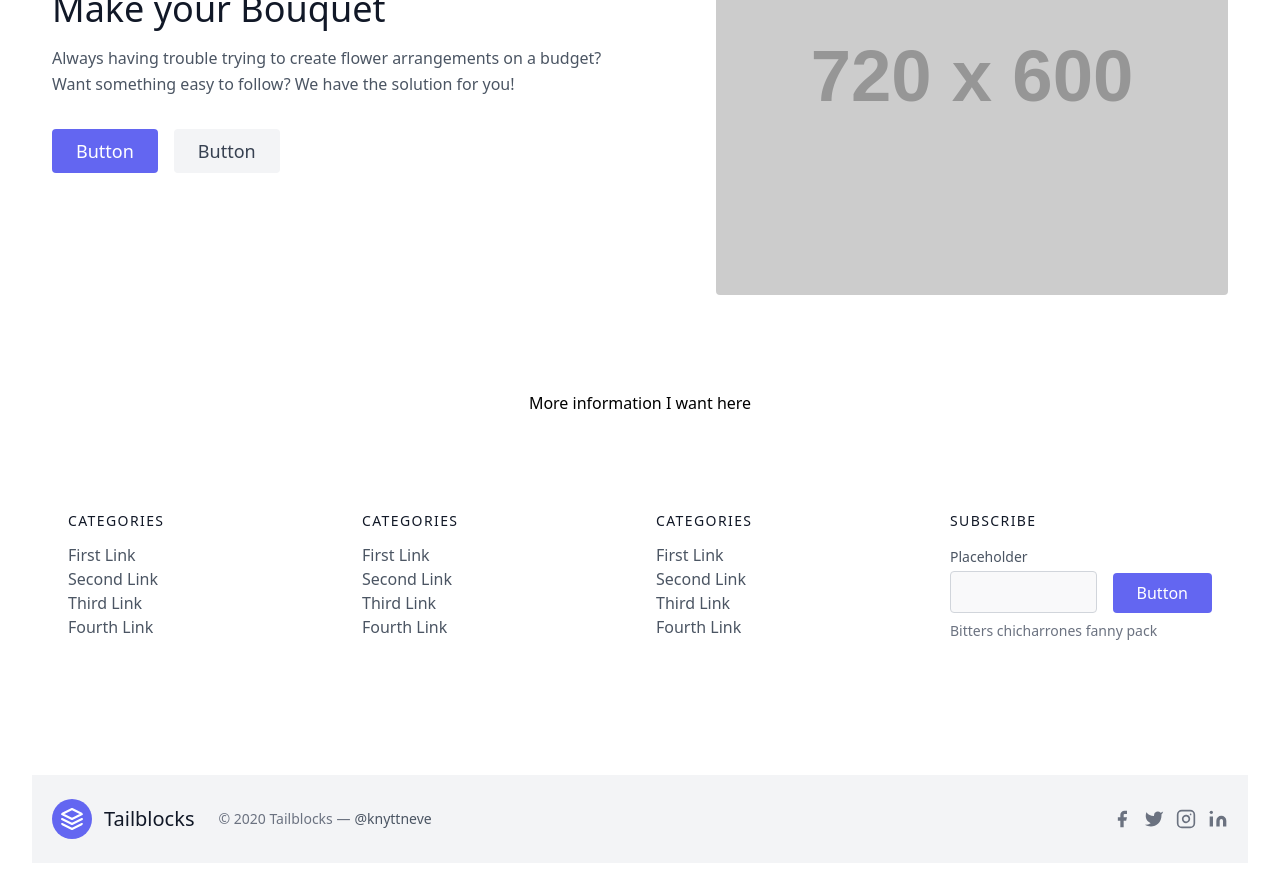
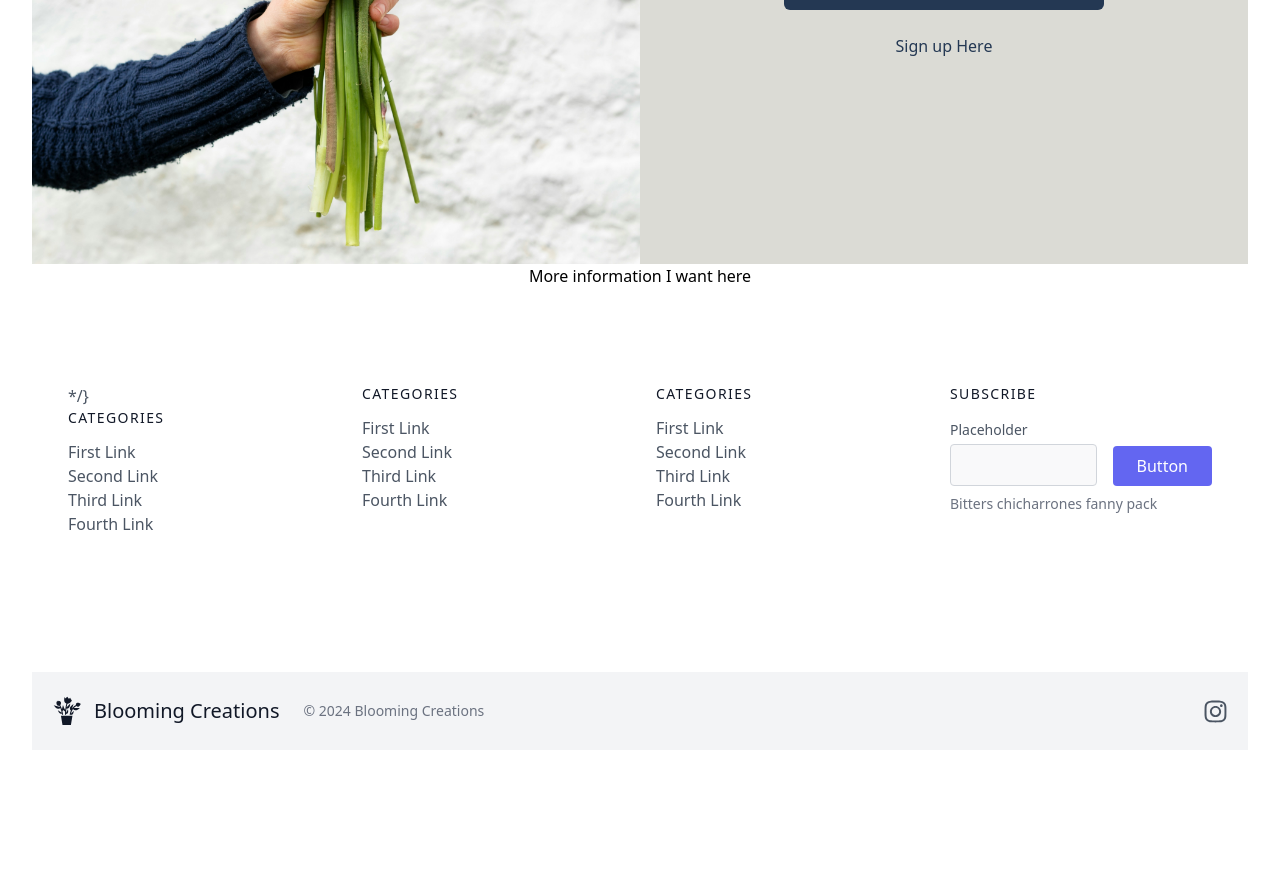
Before and after one commit to lavollmer/flowers-creation, a React (Vite) app: page / in a window 1280 px wide. Shown: the part 1140-2018 px from the top of the page. After the commit the page ends 1922 px from the top, so only its background shows below. Built offline with nearby package versions, Linux system fonts and the light colour scheme.

Commit message:
updating footer

```diff
--- a/src/App.jsx
+++ b/src/App.jsx
@@ -16,8 +16,8 @@ function App() {
     <>
       <div>
         <Header />
+        <Hero />
         <Login />
-        <Hero />
         <Main />
         <Footer />
       </div>
--- a/src/components/Footer.jsx
+++ b/src/components/Footer.jsx
@@ -1,4 +1,6 @@
 import React from "react";
+import { GiFlowerPot } from "react-icons/gi";
+import Instagram from "./reusable/instagram";
 
 const Footer = () => {
   return (
@@ -7,6 +9,8 @@ const Footer = () => {
         <div className="container px-5 py-24 mx-auto">
           <div className="flex flex-wrap md:text-left text-center order-first">
             <div className="lg:w-1/4 md:w-1/2 w-full px-4">
+              {" "}
+              */}
               <h2 className="title-font font-medium text-gray-900 tracking-widest text-sm mb-3">
                 CATEGORIES
               </h2>
@@ -117,87 +121,14 @@ const Footer = () => {
         <div className="bg-gray-100">
           <div className="container px-5 py-6 mx-auto flex items-center sm:flex-row flex-col">
             <a className="flex title-font font-medium items-center md:justify-start justify-center text-gray-900">
-              <svg
-                xmlns="http://www.w3.org/2000/svg"
-                fill="none"
-                stroke="currentColor"
-                strokeLinecap="round"
-                strokeLinejoin="round"
-                strokeWidth="2"
-                className="w-10 h-10 text-white p-2 bg-indigo-500 rounded-full"
-                viewBox="0 0 24 24"
-              >
-                <path d="M12 2L2 7l10 5 10-5-10-5zM2 17l10 5 10-5M2 12l10 5 10-5"></path>
-              </svg>
-              <span className="ml-3 text-xl">Tailblocks</span>
+              <GiFlowerPot size={30} />
+              <span className="ml-3 text-xl">Blooming Creations</span>
             </a>
             <p className="text-sm text-gray-500 sm:ml-6 sm:mt-0 mt-4">
-              © 2020 Tailblocks —
-              <a
-                href="https://twitter.com/knyttneve"
-                rel="noopener noreferrer"
-                className="text-gray-600 ml-1"
-                target="_blank"
-              >
-                @knyttneve
-              </a>
+              © 2024 Blooming Creations
             </p>
             <span className="inline-flex sm:ml-auto sm:mt-0 mt-4 justify-center sm:justify-start">
-              <a className="text-gray-500">
-                <svg
-                  fill="currentColor"
-                  strokeLinecap="round"
-                  strokeLinejoin="round"
-                  strokeWidth="2"
-                  className="w-5 h-5"
-                  viewBox="0 0 24 24"
-                >
-                  <path d="M18 2h-3a5 5 0 00-5 5v3H7v4h3v8h4v-8h3l1-4h-4V7a1 1 0 011-1h3z"></path>
-                </svg>
-              </a>
-              <a className="ml-3 text-gray-500">
-                <svg
-                  fill="currentColor"
-                  strokeLinecap="round"
-                  strokeLinejoin="round"
-                  strokeWidth="2"
-                  className="w-5 h-5"
-                  viewBox="0 0 24 24"
-                >
-                  <path d="M23 3a10.9 10.9 0 01-3.14 1.53 4.48 4.48 0 00-7.86 3v1A10.66 10.66 0 013 4s-4 9 5 13a11.64 11.64 0 01-7 2c9 5 20 0 20-11.5a4.5 4.5 0 00-.08-.83A7.72 7.72 0 0023 3z"></path>
-                </svg>
-              </a>
-              <a className="ml-3 text-gray-500">
-                <svg
-                  fill="none"
-                  stroke="currentColor"
-                  strokeLinecap="round"
-                  strokeLinejoin="round"
-                  strokeWidth="2"
-                  className="w-5 h-5"
-                  viewBox="0 0 24 24"
-                >
-                  <rect width="20" height="20" x="2" y="2" rx="5" ry="5"></rect>
-                  <path d="M16 11.37A4 4 0 1112.63 8 4 4 0 0116 11.37zm1.5-4.87h.01"></path>
-                </svg>
-              </a>
-              <a className="ml-3 text-gray-500">
-                <svg
-                  fill="currentColor"
-                  stroke="currentColor"
-                  strokeLinecap="round"
-                  strokeLinejoin="round"
-                  strokeWidth="0"
-                  className="w-5 h-5"
-                  viewBox="0 0 24 24"
-                >
-                  <path
-                    stroke="none"
-                    d="M16 8a6 6 0 016 6v7h-4v-7a2 2 0 00-2-2 2 2 0 00-2 2v7h-4v-7a6 6 0 016-6zM2 9h4v12H2z"
-                  ></path>
-                  <circle cx="4" cy="4" r="2" stroke="none"></circle>
-                </svg>
-              </a>
+              <Instagram />
             </span>
           </div>
         </div>
--- a/src/components/Hero.jsx
+++ b/src/components/Hero.jsx
@@ -1,4 +1,5 @@
 import React from "react";
+import ShowcaseFlowers from "../assets/showcaseflowers.jpg";
 
 const Hero = () => {
   return (
@@ -7,7 +8,7 @@ const Hero = () => {
         <div class="container mx-auto flex px-5 py-24 md:flex-row flex-col items-center">
           <div class="lg:flex-grow md:w-1/2 lg:pr-24 md:pr-16 flex flex-col md:items-start md:text-left mb-16 md:mb-0 items-center text-center">
             <h1 class="title-font sm:text-4xl text-3xl mb-4 font-medium text-gray-900">
-              Make your Bouquet
+              Make Your Personalized Bouquet
               {/* <br class="hidden lg:inline-block">readymade gluten */}
             </h1>
             <p class="mb-8 leading-relaxed">
@@ -16,11 +17,11 @@ const Hero = () => {
               you!
             </p>
             <div class="flex justify-center">
-              <button class="inline-flex text-white bg-indigo-500 border-0 py-2 px-6 focus:outline-none hover:bg-indigo-600 rounded text-lg">
-                Button
+              <button class="inline-flex text-white bg-[#97594A] border-0 py-2 px-6 focus:outline-none hover:bg-indigo-600 rounded text-lg">
+                Products
               </button>
-              <button class="ml-4 inline-flex text-gray-700 bg-gray-100 border-0 py-2 px-6 focus:outline-none hover:bg-gray-200 rounded text-lg">
-                Button
+              <button class="ml-4 inline-flex text-white bg-[#243853] border-0 py-2 px-6 focus:outline-none hover:bg-gray-200 rounded text-lg">
+                Design
               </button>
             </div>
           </div>
@@ -28,7 +29,7 @@ const Hero = () => {
             <img
               class="object-cover object-center rounded"
               alt="hero"
-              src="https://dummyimage.com/720x600"
+              src={ShowcaseFlowers}
             />
           </div>
         </div>
```
Also changed, not shown: 2 other files (tests, documents, lock files or other folders).
